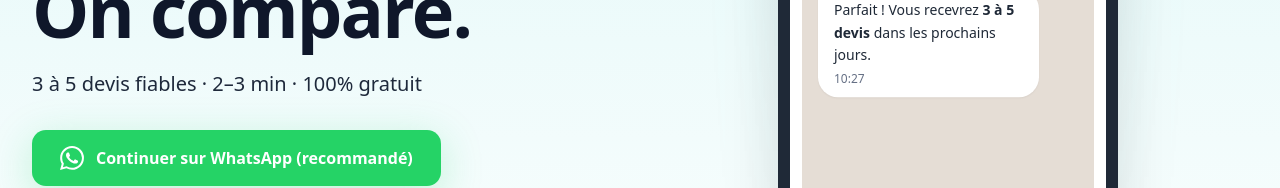
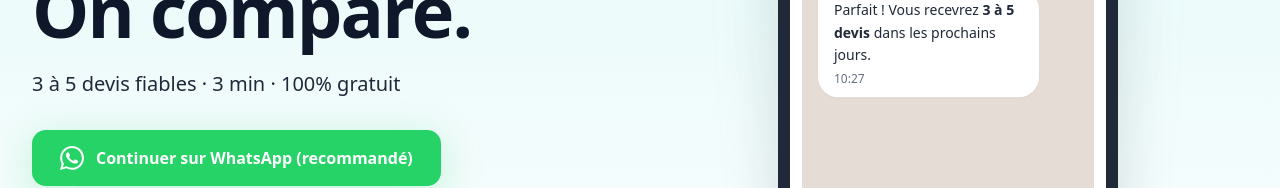
Before and after one commit to gdetaisne/moverz-fr, a Next.js app: page / in a window 1280 px wide. Shown: the part 488-676 px from the top of the page. Built offline with nearby package versions, Linux system fonts and the light colour scheme.

Commit message:
fix(copy): 2-3 min → 3 min (hero subtitle)

```diff
--- a/components/Hero.tsx
+++ b/components/Hero.tsx
@@ -60,7 +60,7 @@ export default function Hero() {
                 animation: mounted ? 'fadeInUp 1s ease-out 0.2s both' : 'none',
               }}
             >
-              3 à 5 devis fiables · 2–3 min · 100% gratuit
+              3 à 5 devis fiables · 3 min · 100% gratuit
             </p>
 
             {/* CTAs WhatsApp-first (device-based) */}
```
